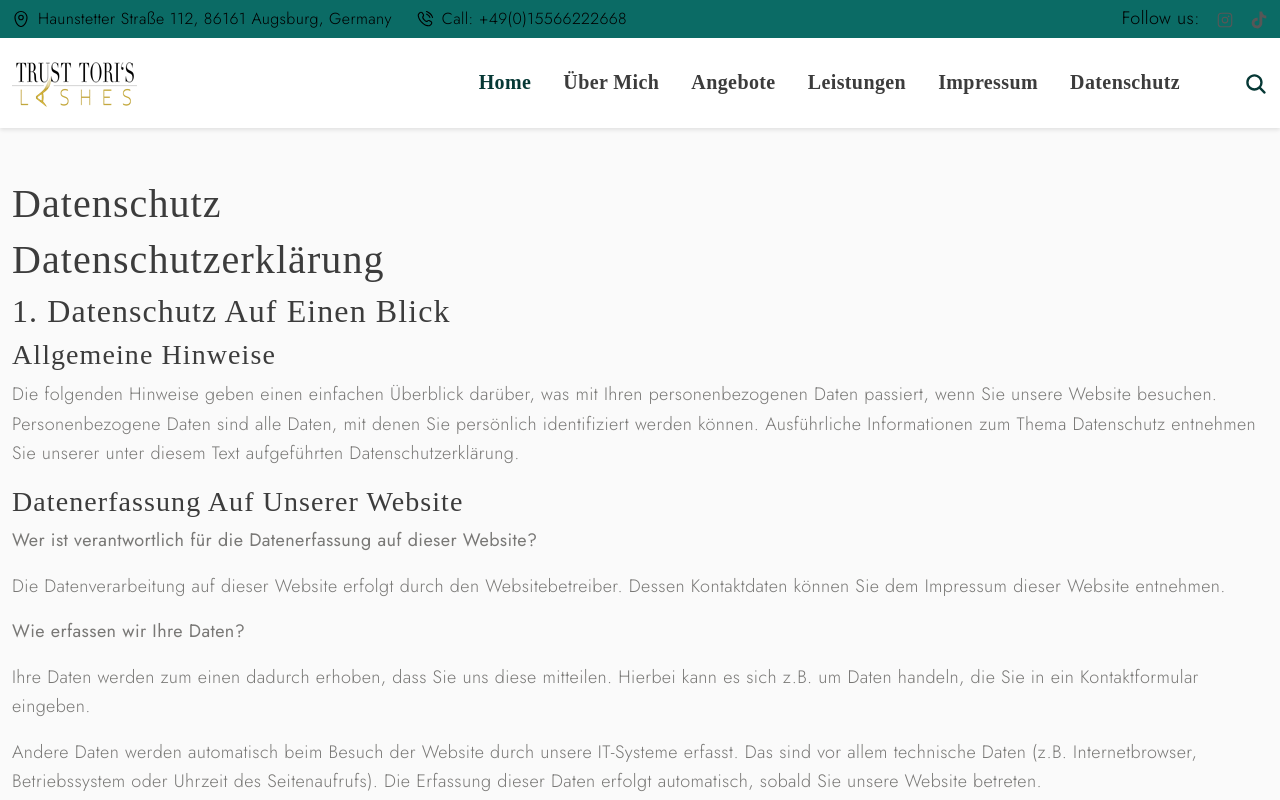
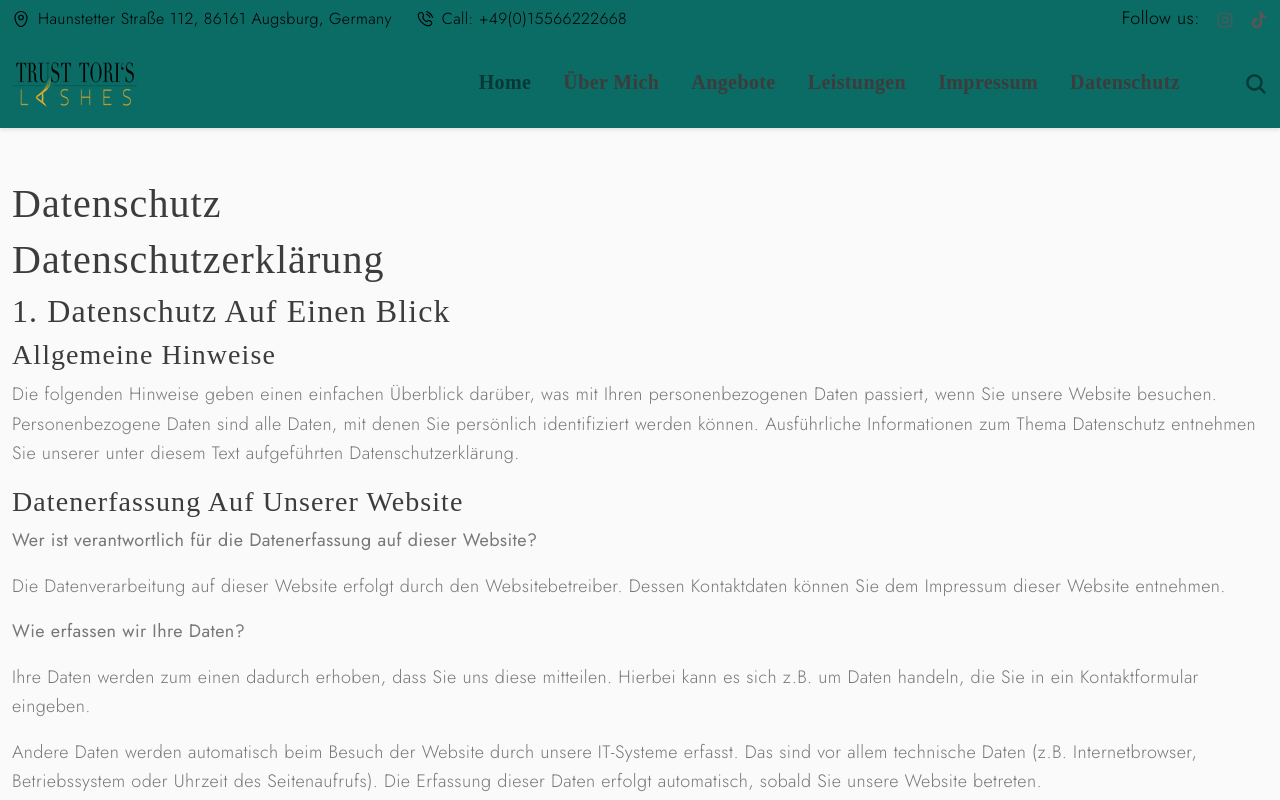
Before and after one commit to ArunYazhini/trust-torislashes, a plain HTML site: page dataprotection.html in a window 1280 px wide. Shown: the top 800 px of the page. Drawn offline with nearby package versions, Linux system fonts and the light colour scheme; a web font is replaced by a local one.

Commit message:
navbar changed to fix on top

```diff
--- a/dataprotection.html
+++ b/dataprotection.html
@@ -203,7 +203,7 @@
       </div>
     </nav>
 
-    <nav id="primary-header" class="navbar navbar-expand-lg py-3">
+    <nav id="primary-header" class="navbar bg-secondary navbar-expand-lg py-3">
       <div class="container-lg">
         <a class="navbar-brand" href="index.html">
           <img src="images/chocolat/logo.png" class="logo img-fluid">
```
Also changed, not shown: index.html (+1 -1 lines).
